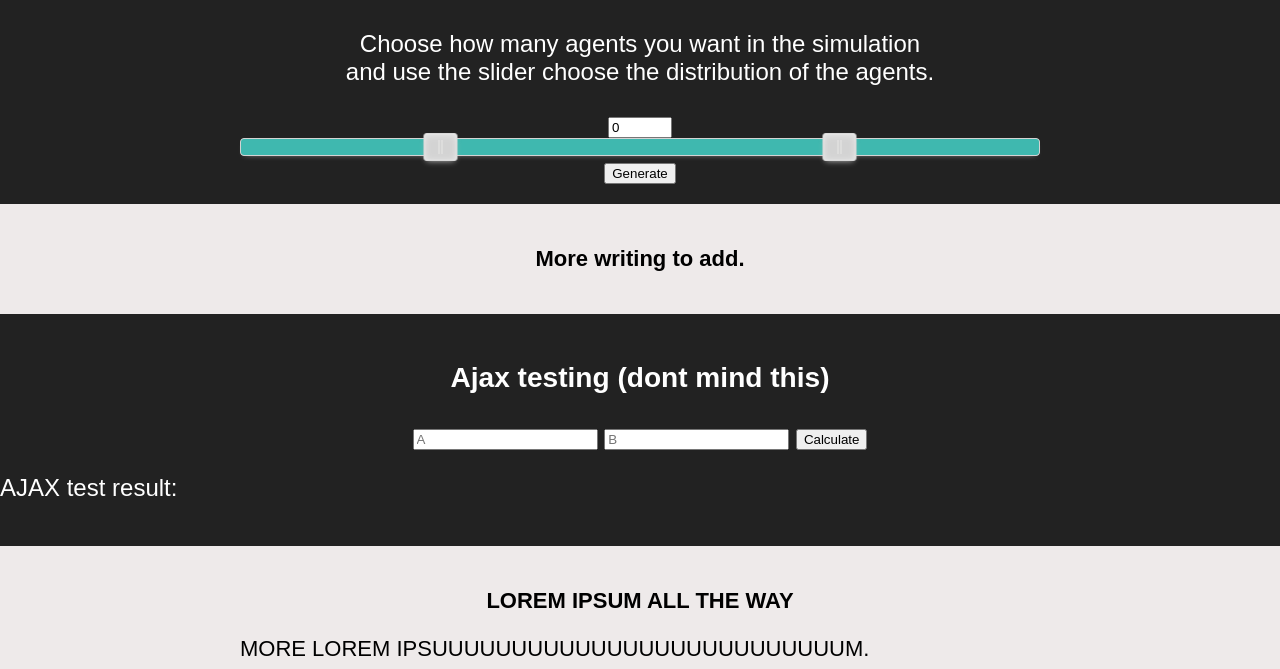
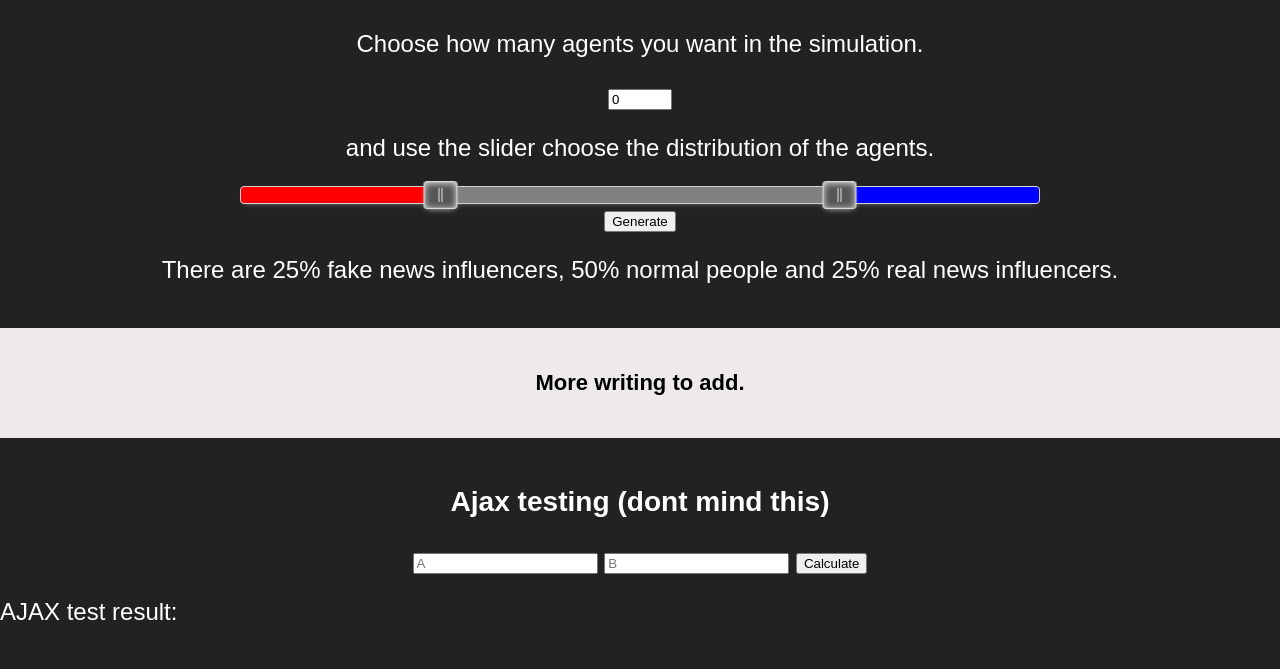
Before and after one commit to MartinHojerLarsen/ABM-information-diffusion, a Flask app: page / in a window 1280 px wide. Shown: the part 2130-2799 px from the top of the page. Run offline with Flask 2, Linux system fonts and the light colour scheme.

Commit message:
FEAT, REFACTOR - Slider ready, styling

```diff
--- a/Website/flask_test.py
+++ b/Website/flask_test.py
@@ -26,6 +26,7 @@ def index():
 
     return render_template('index.html')
 
+# AJAX handling
 @app.route("/ajax", methods=["POST",  "GET"])
 def ajax():
     if request.method == "POST":
--- a/Website/static/agent_class.js
+++ b/Website/static/agent_class.js
@@ -10,6 +10,7 @@ class Agent {
         this.y = y;
     }
 
+    // Getters
     getID() {
         return this.ID;
     }
--- a/Website/static/canvas1.js
+++ b/Website/static/canvas1.js
@@ -18,9 +18,9 @@ let c = {
     x: ctx1.canvas.width/2,
     y: 200,
     size: 80
-}
+};
 canvas_main.commoner(ctx1, c.x, c.y, c.size);
-// Hover handling - commoner
+// Hover handling - commoner - not really working correctly
 canvas1.addEventListener("mousemove", function(e) {
     canvas_main.hover(e, c);
 });
--- a/Website/static/canvas_legend.js
+++ b/Website/static/canvas_legend.js
@@ -1,4 +1,6 @@
 import * as canvas_main from "/static/canvas_main.js";
+
+// DECPRECATED
 
 //*** Canvas legend ***//
 let canvas_legend = document.getElementById("canvas_legend");
--- a/Website/static/canvas_sandbox.js
+++ b/Website/static/canvas_sandbox.js
@@ -109,13 +109,23 @@ let sandbox_form = document.getElementById("form_sandbox");
 sandbox_form.addEventListener("submit", function(e) {
     e.preventDefault();
 
+    // Clears canvas - Not sure if needed to clear? maybe when animation comes
     canvas_main.clear_canvas(canvas_sandbox, ctx_sandbox);
 
-    let c = parseInt(sandbox_form.elements["c"].value);
-    let r = parseInt(sandbox_form.elements["r"].value);
-    let f = parseInt(sandbox_form.elements["f"].value);
+    // Number of agents from input field
+    let agents = parseInt(sandbox_form.elements["agents"].value);
 
-    createPositions((c+r+f));
+    // Distribution from sliders (divided by number of agents)
+    let f = agents * (document.getElementById("slider_c_value").innerHTML / 100);
+    let c = agents * (document.getElementById("slider_f_value").innerHTML / 100);
+    let r = agents * (document.getElementById("slider_r_value").innerHTML / 100);
+    // PROBABLY NEEDS TO BE ROUNDED
+    console.log("fake:" + f);
+    console.log("commoners: " + c);
+    console.log("real: " + r);
+
+    // calling initialization and drawing functions
+    createPositions(agents);
     map_agents(c, r, f);
 
     // stops refreshing page
--- a/Website/static/sandbox_slider.js
+++ b/Website/static/sandbox_slider.js
@@ -4,6 +4,7 @@
 
 let slider = document.getElementById("sandbox_slider");
 
+// Creating slider
 noUiSlider.create(slider, {
     start: [25, 75],
     range: {
@@ -11,4 +12,33 @@ noUiSlider.create(slider, {
         max: 100
     },
     connect: [true, true, true],
+    format: wNumb({
+        decimals: 0
+    })
 });
+
+// Range colors
+var connect = slider.querySelectorAll(".noUi-connect");
+var ids = ["range_f", "range_c", "range_r"];
+
+for (let i = 0; i < connect.length; i++) {
+    connect[i].classList.add(ids[i]);
+};
+
+
+// the text elements that shows distribution
+let textSpans = [
+    document.getElementById("slider_f_value"),
+    document.getElementById("slider_c_value"),
+    document.getElementById("slider_r_value")
+];
+
+// When changing sliders, text is changed accordingly
+slider.noUiSlider.on("update", function (values) {
+    // Commoners
+    textSpans[0].innerHTML = values[1] - values[0];
+    // Fake news influencers
+    textSpans[1].innerHTML = values[0];
+    // Real news influencers
+    textSpans[2].innerHTML = 100 - values[1];
+});
--- a/Website/static/styles.css
+++ b/Website/static/styles.css
@@ -47,9 +47,18 @@ h1, h2, h3, h4, form {
 }
 
 #sandbox_slider .noUi-handle {
-    background-color: lightgray;
+    background: rgb(85, 85, 85);
 }
 
+.range_c {
+    background: gray;
+}
+.range_r {
+    background: blue;
+}
+.range_f {
+    background: red;
+}
 
 .section_light {
     width: 800px;
--- a/Website/templates/index.html
+++ b/Website/templates/index.html
@@ -5,23 +5,25 @@
     <meta http-equiv="X-UA-Compatible" content="IE=edge">
     <meta name="viewport" content="width=device-width, initial-scale=1.0">
 
-    <link rel="shortcut icon" href="{{ url_for('static', filename='favicon.ico') }}">
-    <link rel="stylesheet" type="text/css" href="{{ url_for('static',filename='styles.css') }}">
-    <link rel="stylesheet" type="text/css" href="/static/nouislider.min.css">
+    <!-- FLASK -->
+    <!-- <link rel="shortcut icon" href="{{ url_for('static', filename='favicon.ico') }}">
+    <link rel="stylesheet" type="text/css" href="{{ url_for('static',filename='styles.css') }}">  -->
+    <link rel="stylesheet" type="text/css" href="/static/libraries/nouislider.min.css">
 
-    <!-- Til at køre min stationære derhjemme
+    <!-- Til at køre min stationære derhjemme -->
     <link rel="shortcut icon" href="/static/favicon.ico">
     <link rel="stylesheet" type="text/css" href="/static/styles.css">
-    -->
+
     <title>ABM-information diffusion</title>
 </head>
 <body>
+    <!-- Header -->
     <div class="header">
         <h1 id="headline">An Agent Based Model simulation<br> on information diffusion</h1>
         <p id="madeby">By Mads Malling Petersen & Martin Højer Larsen</p>
     </div>
 
-
+    <!-- First section -->
     <div class="section_light">
         <p class="text_headline">Lets see how an influencer might influence a normal person like you and me</p>
         <p>The gray circle is the average person in a social network. The blue square represents an influencer pushing factually based news. The read triangle on the other hand, is an influencer prone to share fake news.</p>
@@ -37,36 +39,39 @@
         <p class="text_headline">Try it out below:</p>
     </div>
 
+    <!-- Second section -->
     <div class="section_dark">
         <p>insert canvas here</p>
     </div>
 
-
+    <!-- Third section -->
     <div class="section_light">
         <p class="text_headline">Story time</p>
         <p>So as you can see, the stronger the bond between people, the more likely they are to believe what they recieve from their peers.</p>
     </div>
 
-
+    <!-- Fourth section - SANDBOX -->
     <div class="section_dark">
         <p class="text_headline">Sandbox mode!</p>
         <div id="canvas_sandbox_container">
             <canvas id="canvas_sandbox"></canvas>
         </div>
         <form action="/" method="post" id="form_sandbox">
-            <p>Choose how many agents you want in the simulation <br> and use the slider choose the distribution of the agents.</p>
-            <input type="number" name="c" min="0" max="500" value="0">
+            <p>Choose how many agents you want in the simulation. </p>
+            <input type="number" name="agents" min="0" max="500" value="0">
+            <p>and use the slider choose the distribution of the agents.</p>
             <div id="sandbox_slider"></div>
             <input id="s_sandbox" type="submit" name="submit" value="Generate">
+            <p>There are <span id="slider_c_value"></span>% fake news influencers, <span id="slider_f_value">25</span>%  normal people and <span id="slider_r_value">25</span>% real news influencers.</p>
         </form>
     </div>
 
-
+    <!-- Fitfh section -->
     <div class="section_light">
         <p class="text_headline">More writing to add.</p>
     </div>
 
-
+    <!-- Sixth section -->
     <div class="section_dark">
         <h3>Ajax testing (dont mind this)</h3>
         <form action="/" method="post" id="ajaxform">
@@ -78,14 +83,14 @@
         <p id="ajaxresult"></p>
     </div>
 
-
+    <!-- Seventh section -->
     <div class="section_light">
         <p class="text_headline">LOREM IPSUM ALL THE WAY</p>
         <p>MORE LOREM IPSUUUUUUUUUUUUUUUUUUUUUUUUUUM.</p>
 
     </div>
 
-
+    <!-- Footer -->
     <div class="footer">
         <div id="madeby">
             <p>This project was made for a Master Thesis in Software Design.</p>
@@ -102,24 +107,26 @@
 
 </body>
 
-<script type="module" src="{{ url_for('static',filename='canvas_main.js') }}"></script>
+<!-- FLASK -->
+<!-- <script type="module" src="{{ url_for('static',filename='canvas_main.js') }}"></script>
 <script type="module" src="{{ url_for('static',filename='canvas1.js') }}"></script>
 <script type="module" src="{{ url_for('static',filename='canvas_sandbox.js') }}"></script>
 <script src="{{ url_for('static',filename='agent_class.js') }}"></script>
 <script src="{{ url_for('static',filename='form.js') }}"></script>
 <script src="{{ url_for('static',filename='ajax.js') }}"></script>
+<script src="{{ url_for('static',filename='sandbox_slider.js') }}"></script> -->
 <script src="https://ajax.googleapis.com/ajax/libs/jquery/3.5.1/jquery.min.js"></script>
-<script src="/static/nouislider.min.js"></script>
-<script src="/static/wNumb.min.js"></script>
-<script src="{{ url_for('static',filename='sandbox_slider.js') }}"></script>
+<script src="/static/libraries/nouislider.min.js"></script>
+<script src="/static/libraries/wNumb.min.js"></script>
 
 
 
-<!-- Til at køre min staionære derhjemme
+ <!-- Til at køre min staionære derhjemme  -->
 <script type="module" src="/static/canvas_main.js"></script>
 <script src="/static/agent_class.js"></script>
 <script type="module" src="/static/canvas1.js"></script>
 <script type="module" src="/static/canvas_sandbox.js"></script>
 <script type="module" src="/static/ajax.js"></script>
--->
+<script type="module" src="/static/sandbox_slider.js"></script>
+
 </html>
```
Also changed, not shown: Website/static/libraries/nouislider.min.css (renamed from Website/static/nouislider.min.css), Website/static/libraries/nouislider.min.js (renamed from Website/static/nouislider.min.js), Website/static/libraries/wNumb.min.js (renamed from Website/static/wNumb.min.js).
